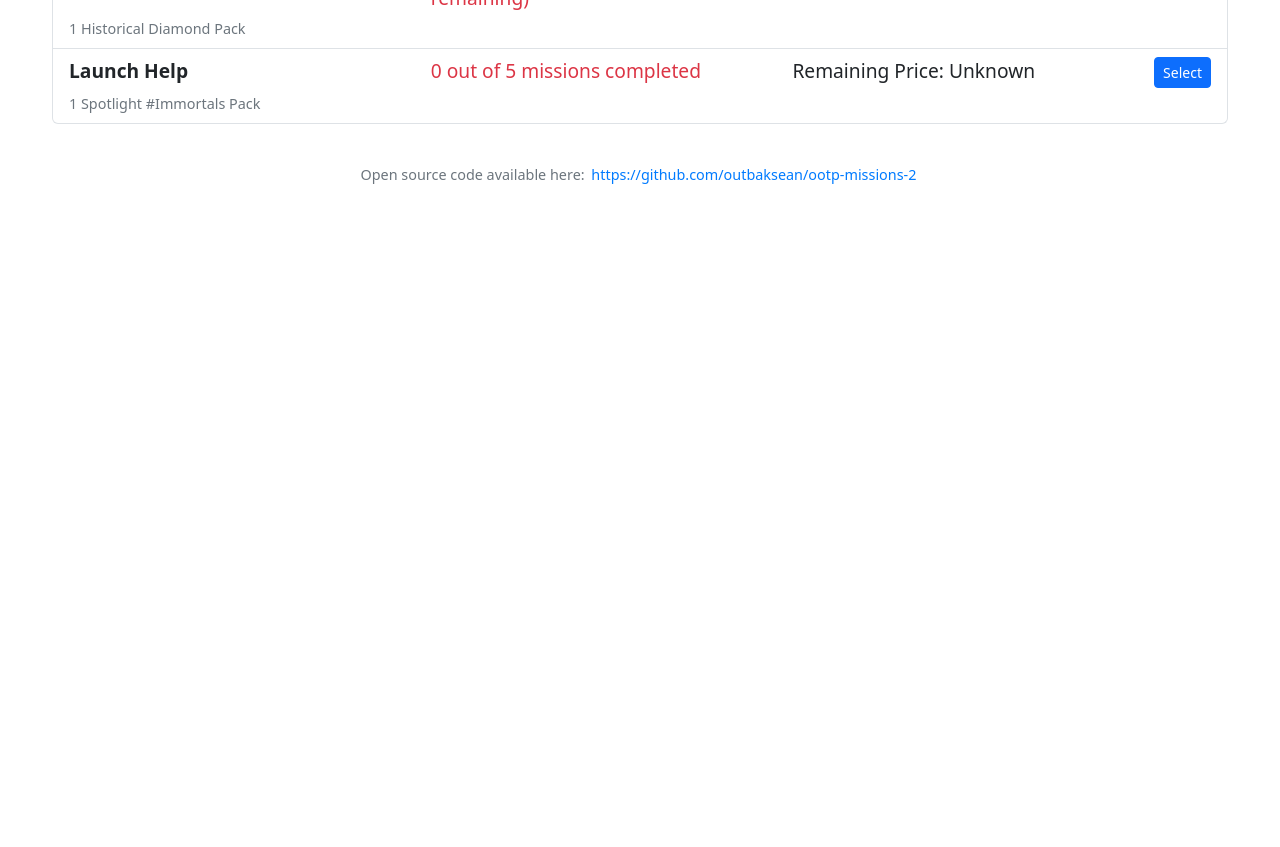
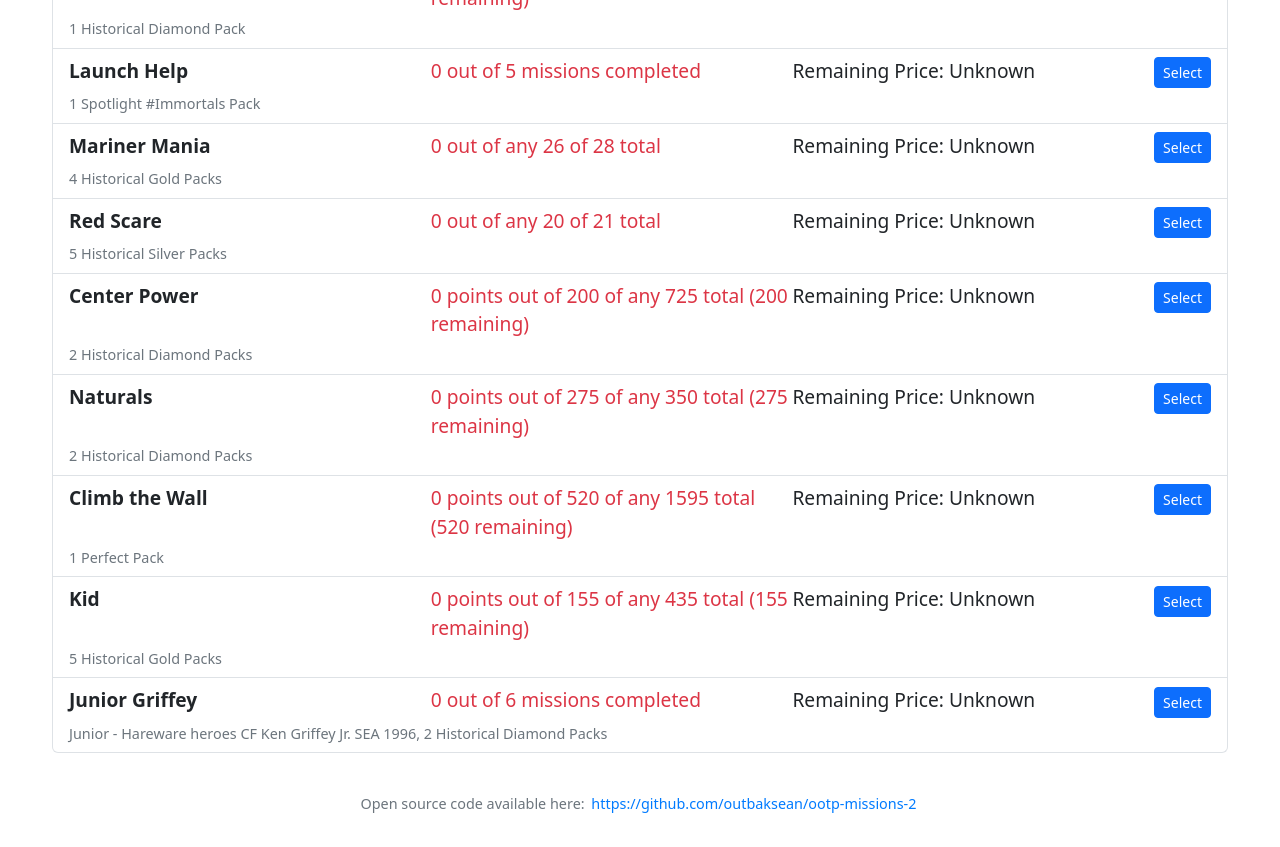
Before and after one commit to outbaksean/ootp-missions-2, a Vue app in the folder ootp-missions/: page / in a window 1280 px wide. Shown: the part 2880-3727 px from the top of the page. Before the commit the page ends 3097 px from the top, so only its background shows below. Built offline with nearby package versions, Linux system fonts and the light colour scheme.

Commit message:
Add Ken Griffey Jr missions

```diff
--- a/ootp-missions/src/data/missions.ts
+++ b/ootp-missions/src/data/missions.ts
@@ -749,6 +749,189 @@ const missions: Mission[] = [
     category: 'Immortal Seasons',
     cards: [],
   },
+  {
+    id: 33,
+    name: 'Mariner Mania',
+    type: 'count',
+    requiredCount: 26,
+    reward: '4 Historical Gold Packs',
+    category: 'Bonus Rewards',
+    cards: [
+      { cardId: 73205 },
+      { cardId: 73492 },
+      { cardId: 70468 },
+      { cardId: 71415 },
+      { cardId: 70384 },
+      { cardId: 70793 },
+      { cardId: 70602 },
+      { cardId: 73798 },
+      { cardId: 71606 },
+      { cardId: 71252 },
+      { cardId: 71345 },
+      { cardId: 71627 },
+      { cardId: 72709 },
+      { cardId: 70707 },
+      { cardId: 70565 },
+      { cardId: 72735 },
+      { cardId: 73851 },
+      { cardId: 70851 },
+      { cardId: 71124 },
+      { cardId: 70735 },
+      { cardId: 73857 },
+      { cardId: 70812 },
+      { cardId: 71055 },
+      { cardId: 72884 },
+      { cardId: 70626 },
+      { cardId: 73997 },
+      { cardId: 72881 },
+      { cardId: 73227 },
+    ],
+  },
+  {
+    id: 34,
+    name: 'Red Scare',
+    type: 'count',
+    requiredCount: 20,
+    reward: '5 Historical Silver Packs',
+    category: 'Bonus Rewards',
+    cards: [
+      { cardId: 73267 },
+      { cardId: 73789 },
+      { cardId: 70535 },
+      { cardId: 70780 },
+      { cardId: 73776 },
+      { cardId: 71495 },
+      { cardId: 69564 },
+      { cardId: 70785 },
+      { cardId: 70837 },
+      { cardId: 71501 },
+      { cardId: 71400 },
+      { cardId: 71281 },
+      { cardId: 69523 },
+      { cardId: 70425 },
+      { cardId: 72811 },
+      { cardId: 71191 },
+      { cardId: 71001 },
+      { cardId: 73481 },
+      { cardId: 73805 },
+      { cardId: 73819 },
+      { cardId: 73818 },
+    ],
+  },
+  {
+    id: 35,
+    name: 'Center Power',
+    type: 'points',
+    requiredCount: 200,
+    reward: '2 Historical Diamond Packs',
+    category: 'Bonus Rewards',
+    cards: [
+      { cardId: 72815, points: 5 },
+      { cardId: 73531, points: 10 },
+      { cardId: 71641, points: 10 },
+      { cardId: 73235, points: 50 },
+      { cardId: 73564, points: 50 },
+      { cardId: 73220, points: 50 },
+      { cardId: 73652, points: 75 },
+      { cardId: 70158, points: 75 },
+      { cardId: 70293, points: 200 },
+      { cardId: 73219, points: 200 },
+    ],
+  },
+  {
+    id: 36,
+    name: 'Naturals',
+    type: 'points',
+    requiredCount: 275,
+    reward: '2 Historical Diamond Packs',
+    category: 'Bonus Rewards',
+    cards: [
+      { cardId: 71627, points: 5 },
+      { cardId: 70858, points: 5 },
+      { cardId: 70292, points: 5 },
+      { cardId: 71624, points: 5 },
+      { cardId: 72869, points: 5 },
+      { cardId: 70859, points: 5 },
+      { cardId: 70847, points: 5 },
+      { cardId: 70888, points: 10 },
+      { cardId: 72786, points: 10 },
+      { cardId: 70885, points: 10 },
+      { cardId: 71377, points: 5 },
+      { cardId: 74006, points: 5 },
+      { cardId: 71378, points: 5 },
+      { cardId: 73654, points: 5 },
+      { cardId: 73502, points: 5 },
+      { cardId: 71626, points: 10 },
+      { cardId: 73481, points: 10 },
+      { cardId: 69273, points: 15 },
+      { cardId: 70850, points: 50 },
+      { cardId: 70860, points: 50 },
+      { cardId: 71248, points: 50 },
+      { cardId: 71239, points: 75 },
+    ],
+  },
+  {
+    id: 37,
+    name: 'Climb the Wall',
+    type: 'points',
+    requiredCount: 520,
+    reward: '1 Perfect Pack',
+    category: 'Bonus Rewards',
+    cards: [
+      { cardId: 71377, points: 5 },
+      { cardId: 74006, points: 5 },
+      { cardId: 70903, points: 5 },
+      { cardId: 71602, points: 5 },
+      { cardId: 70911, points: 10 },
+      { cardId: 73460, points: 10 },
+      { cardId: 73806, points: 15 },
+      { cardId: 69273, points: 15 },
+      { cardId: 71390, points: 50 },
+      { cardId: 70860, points: 50 },
+      { cardId: 73220, points: 50 },
+      { cardId: 73440, points: 75 },
+      { cardId: 72777, points: 75 },
+      { cardId: 71233, points: 75 },
+      { cardId: 72776, points: 75 },
+      { cardId: 70158, points: 75 },
+      { cardId: 73187, points: 200 },
+      { cardId: 70919, points: 200 },
+      { cardId: 73219, points: 200 },
+      { cardId: 71380, points: 200 },
+      { cardId: 72873, points: 200 },
+    ],
+  },
+  {
+    id: 38,
+    name: 'Kid',
+    type: 'points',
+    requiredCount: 155,
+    reward: '5 Historical Gold Packs',
+    category: 'Bonus Rewards',
+    cards: [
+      { cardId: 74012, points: 5 },
+      { cardId: 74013, points: 5 },
+      { cardId: 73474, points: 5 },
+      { cardId: 73972, points: 10 },
+      { cardId: 74021, points: 15 },
+      { cardId: 74017, points: 15 },
+      { cardId: 74020, points: 15 },
+      { cardId: 74016, points: 15 },
+      { cardId: 74019, points: 75 },
+      { cardId: 74018, points: 75 },
+      { cardId: 74023, points: 200 },
+    ],
+  },
+  {
+    id: 39,
+    name: 'Junior Griffey',
+    type: 'missions',
+    requiredCount: 6,
+    missionIds: [33, 34, 35, 36, 37, 38],
+    reward: 'Junior - Hareware heroes CF Ken Griffey Jr. SEA 1996, 2 Historical Diamond Packs',
+    category: 'Bonus Rewards',
+    cards: [],
+  },
 ]
 
 missions.forEach((mission) => {
```
Also changed, not shown: 1 other file (tests, documents, lock files or other folders).
